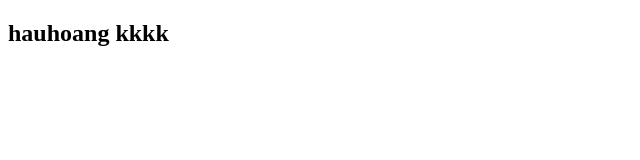
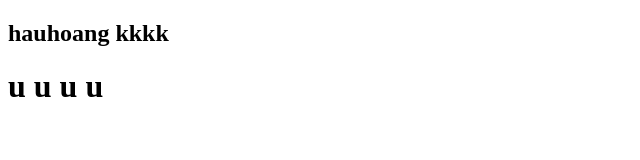
Before and after one commit to jary1802/cuoi, a plain HTML site: page index.html in a window 1280 px wide. Shown: the whole page, without its empty margins (0-640 px from the left). Drawn offline with Linux system fonts and the light colour scheme.

Commit message:
chinh sua ten

```diff
--- a/index.html
+++ b/index.html
@@ -7,5 +7,6 @@
 </head>
 <body>
     <h2>hauhoang kkkk</h2>
+<h1>u u u u</h1>
 </body>
 </html>
```
